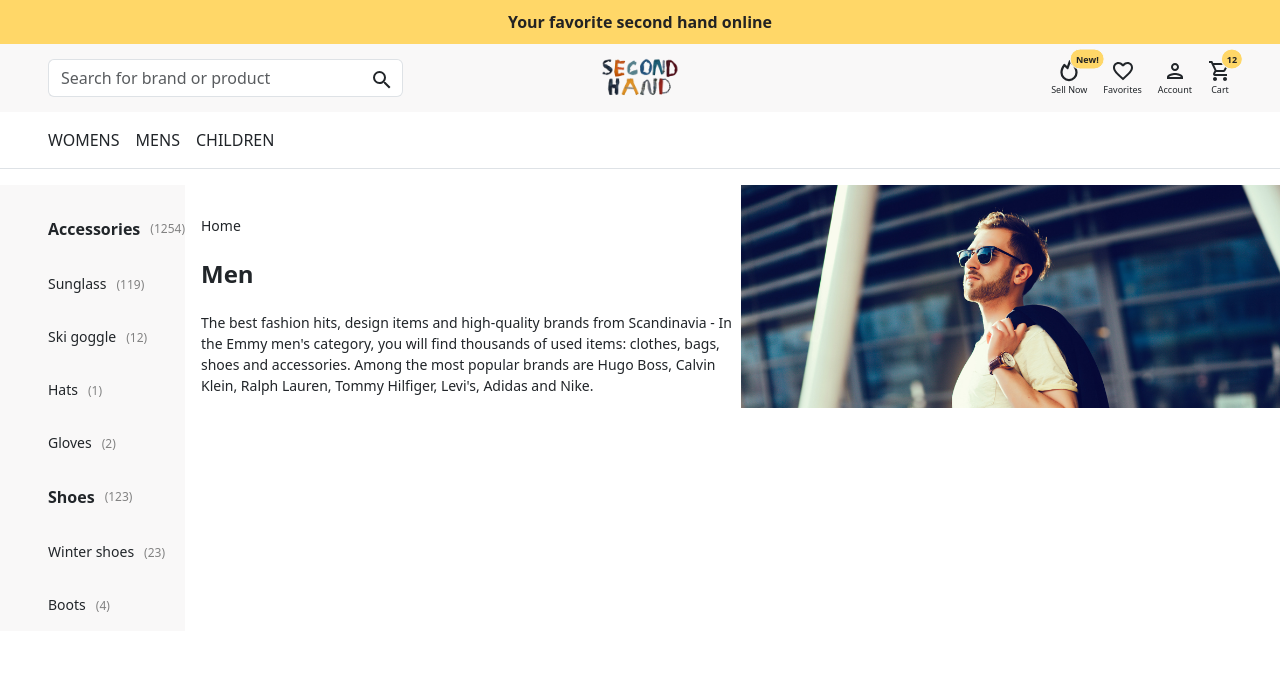
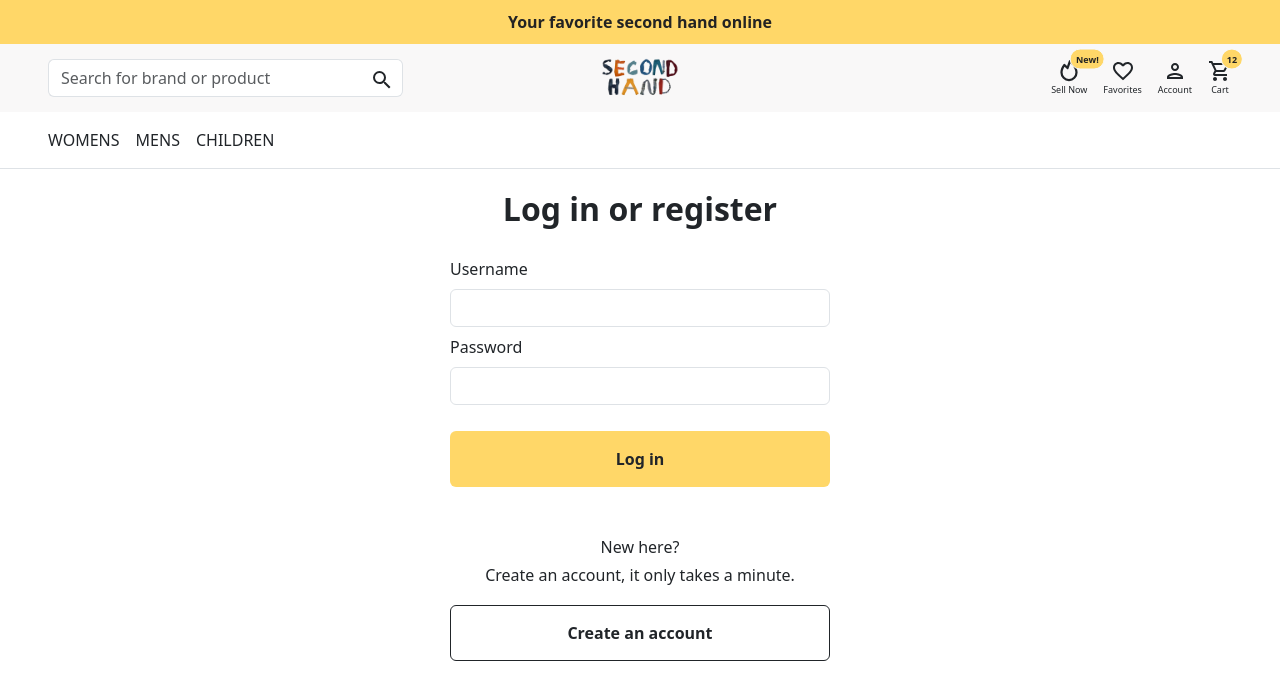
Before and after one commit to weishicoding/PreLoved, a React (Vite) app in the folder PreLoved-client/: page / in a window 1280 px wide. Shown: the top 700 px of the page. Built offline with nearby package versions, Linux system fonts and the light colour scheme.

Commit message:
add login component

```diff
--- a/PreLoved-client/src/App.jsx
+++ b/PreLoved-client/src/App.jsx
@@ -7,19 +7,15 @@ import {useState} from 'react'
 
 function App() {
   const [isLogin, setIsLogin] = useState(!!localStorage.getItem('accessToken'))
+	const [mainPage, setMainPage] = useState('login')
   const changeLoginStatus = value => {
-    if (value == 'home') {
-      console.log(value)
-    }
-    if (value == 'login') {
-      console.log(value)
-    }
+    setMainPage(value)
   }
   return (
     <div className="">
       <Header isLogin={isLogin} onLogin={changeLoginStatus} />
       <Menu />
-      <Home />
+      <Home nav={mainPage}/>
     </div>
   )
 }
--- a/PreLoved-client/src/components/home/Home.jsx
+++ b/PreLoved-client/src/components/home/Home.jsx
@@ -2,12 +2,19 @@ import React from 'react'
 import './home.css'
 import Sidebar from './Sidebar'
 import Content from './Content'
+import Login from '../login/Login'
 
-const Home = () => {
+const Home = ({nav}) => {
   return (
-    <div className="d-flex mt-3 ">
-      <Sidebar />
-      <Content />
+    <div className="mt-3">
+      {nav == 'home' ? (
+        <div className="d-flex">
+          <Sidebar />
+          <Content />
+        </div>
+      ) : (
+        <Login />
+      )}
     </div>
   )
 }
--- a/PreLoved-client/src/components/home/sidebar.css
+++ b/PreLoved-client/src/components/home/sidebar.css
@@ -1,7 +1,7 @@
 .side-bar {
   background-color: rgb(219 215 215 / 17%);
   height: 100%;
-  width: 15%;
+  width: 300px;
 }
 
 .category-first-name {
--- /dev/null
+++ b/PreLoved-client/src/components/login/Login.jsx
@@ -0,0 +1,111 @@
+import React, {useState} from 'react'
+import './login.css'
+import {Col, Form, FormGroup, Row, Stack} from 'react-bootstrap'
+
+const Login = () => {
+  const [username, setUsername] = useState('')
+  const [password, setPassword] = useState('')
+  const [usernameError, setUsernameError] = useState(null)
+  const [passwordError, setPasswordError] = useState(null)
+  const [formError, setFormError] = useState('')
+  const handleUsernameBlur = () => {
+    if (!username) {
+      setUsernameError('Username is required')
+    }
+  }
+  const handlePasswordBlur = () => {
+    if (!password) {
+      setPasswordError('Password is required')
+    }
+  }
+  const handleUsernameChange = event => {
+    setUsername(event.target.value)
+    if (event.target.value) {
+      setUsernameError('')
+      setFormError('')
+    }
+  }
+  const handlePasswordChange = event => {
+    setPassword(event.target.value)
+    if (event.target.value) {
+      setPasswordError('')
+      setFormError('')
+    }
+  }
+  const handleSubmit = async event => {
+    event.preventDefault()
+    if (!username && !password) {
+      setUsernameError('Username is required')
+      setPasswordError('Password is required')
+      return
+    }
+    if (!username) {
+      setUsernameError('Username is required')
+      return
+    }
+    if (!password) {
+      setPasswordError('Password is required')
+      return
+    }
+    setFormError('Invalid Username or Password')
+  }
+
+  return (
+    <>
+      <Row className="justify-content-md-center">
+        <Col xs lg="1"></Col>
+        <Col md="auto">
+          <div className="fs-2 fw-bolder text-center">Log in or register</div>
+          <Form className="form mt-4" onSubmit={handleSubmit}>
+            {formError && <div className="error-text text-center mb-3">The username or password provided is incorrect.</div>}
+            <FormGroup className="mb-2">
+              <Form.Label htmlFor="username">Username</Form.Label>
+              <Form.Control
+                id="username"
+                className={usernameError && 'error-input'}
+                value={username}
+                aria-describedby="passwordHelpBlock"
+                onBlur={handleUsernameBlur}
+                onChange={event => handleUsernameChange(event)}
+              />
+              <Form.Text id="passwordHelpBlock" className={usernameError && 'error-text'} muted>
+                {usernameError}
+              </Form.Text>
+            </FormGroup>
+            <FormGroup className="mb-2">
+              <Form.Label htmlFor="password">Password</Form.Label>
+              <Form.Control
+                type="password"
+                value={password}
+                className={passwordError && 'error-input'}
+                id="password"
+                aria-describedby="passwordHelpBlock"
+                onBlur={handlePasswordBlur}
+                onChange={event => handlePasswordChange(event)}
+              />
+              <Form.Text id="passwordHelpBlock" className={passwordError && 'error-text'} muted>
+                {passwordError}
+              </Form.Text>
+            </FormGroup>
+
+            <Stack className="mt-3">
+              <button type="submit" className="btn btn-login ">
+                Log in
+              </button>
+            </Stack>
+          </Form>
+          <div className="mt-5 text-center">New here?</div>
+          <div className="mt-1 text-center">Create an account, it only takes a minute.</div>
+          <Stack className="mt-2">
+            <button type="submit" className="btn btn-register ">
+              Create an account
+            </button>
+          </Stack>
+        </Col>
+        <Col xs lg="1"></Col>
+      </Row>
+    </>
+  )
+}
+
+export default Login
--- /dev/null
+++ b/PreLoved-client/src/components/login/login.css
@@ -0,0 +1,35 @@
+.btn-login {
+  margin-top: 10px;
+  padding: 15px 0;
+  font-size: 16px;
+  font-weight: 700;
+  background-color: rgb(255, 215, 104);
+  &:hover {
+    background-color: rgb(255 215 104 / 65%);
+  }
+}
+.btn-register {
+  margin-top: 10px;
+  padding: 15px 0;
+  color: inherit;
+  border: 1px solid;
+  background-color: #fff;
+  font-size: 16px;
+  font-weight: 700;
+  &:hover {
+    border: 1px solid;
+    background-color: rgb(130 130 130 / 17%);
+  }
+}
+
+.error-input {
+  border: 1px solid rgb(239, 78, 116);
+}
+
+.error-text {
+  color: rgb(239, 78, 116) !important;
+}
+
+.form {
+  width: 380px;
+}
```
Also changed, not shown: PreLoved-client/src/components/login/Register.jsx (added, +8 -0 lines), PreLoved-client/src/components/login/register.css (added).
